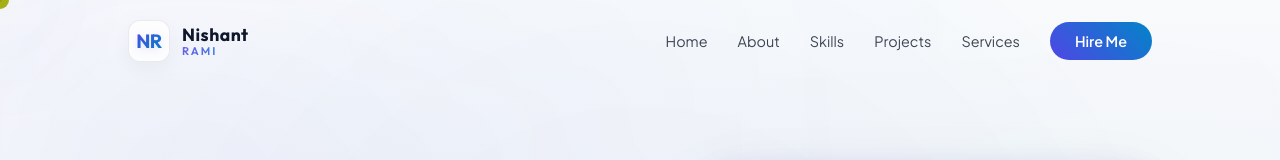
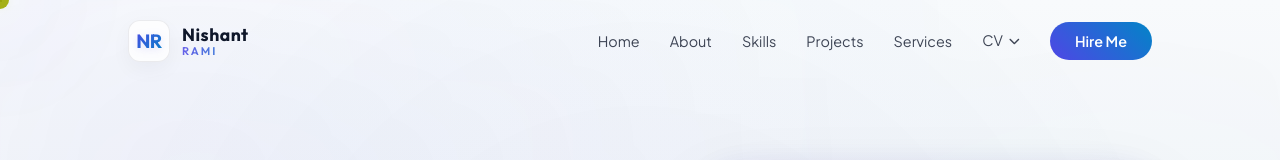
Before and after one commit to nishantrami/3D-web, a React (Vite) app: page / in a window 1280 px wide. Shown: the top 160 px of the page. Built offline with nearby package versions, Linux system fonts and the light colour scheme.

Commit message:
feat: Integrate premium glassmorphic CV dropdown in Navbar and navigation link in Footer

```diff
--- a/src/components/Footer.jsx
+++ b/src/components/Footer.jsx
@@ -46,6 +46,7 @@ const Footer = () => {
                         <li><a href="#about" onClick={(e) => handleNavClick(e, '#about')}>About</a></li>
                         <li><a href="#skills" onClick={(e) => handleNavClick(e, '#skills')}>Skills</a></li>
                         <li><a href="#projects" onClick={(e) => handleNavClick(e, '#projects')}>Projects</a></li>
+                        <li><a href="/NishantRami_CV.pdf" target="_blank" rel="noreferrer">View CV</a></li>
                         <li><a href="#contact" onClick={(e) => handleNavClick(e, '#contact')}>Contact</a></li>
                     </ul>
                 </div>
--- a/src/components/Navbar.jsx
+++ b/src/components/Navbar.jsx
@@ -36,6 +36,17 @@ const Navbar = () => {
                 <li><a href="#skills" onClick={(e) => handleNavClick(e, '#skills')}>Skills</a></li>
                 <li><a href="#projects" onClick={(e) => handleNavClick(e, '#projects')}>Projects</a></li>
                 <li><a href="#services" onClick={(e) => handleNavClick(e, '#services')}>Services</a></li>
+                <li className="nav-dropdown">
+                    <span className="dropdown-trigger">CV <i className="fas fa-chevron-down"></i></span>
+                    <div className="dropdown-menu">
+                        <a href="/NishantRami_CV.pdf" target="_blank" rel="noreferrer">
+                            <i className="fas fa-eye"></i> Show CV
+                        </a>
+                        <a href="/NishantRami_CV.pdf" download>
+                            <i className="fas fa-download"></i> Download CV
+                        </a>
+                    </div>
+                </li>
                 <li><a href="#contact" className="cta-nav" onClick={(e) => handleNavClick(e, '#contact')}>Hire Me</a></li>
             </ul>
         </nav>
--- a/src/index.css
+++ b/src/index.css
@@ -284,6 +284,89 @@ nav.scrolled {
     color: white !important;
     font-weight: 600 !important;
     opacity: 1 !important;
+}
+
+/* Navbar Dropdown styling */
+.nav-dropdown {
+    position: relative;
+    display: flex;
+    align-items: center;
+}
+
+.dropdown-trigger {
+    color: var(--text-white);
+    font-size: 0.9rem;
+    font-weight: 500;
+    cursor: pointer;
+    transition: var(--transition);
+    opacity: 0.8;
+    display: flex;
+    align-items: center;
+    gap: 6px;
+}
+
+.dropdown-trigger:hover {
+    opacity: 1;
+    color: var(--primary);
+}
+
+.dropdown-trigger i {
+    font-size: 0.7rem;
+    transition: transform 0.3s ease;
+}
+
+.nav-dropdown:hover .dropdown-trigger i {
+    transform: rotate(180deg);
+}
+
+.dropdown-menu {
+    position: absolute;
+    top: 100%;
+    left: 50%;
+    transform: translateX(-50%) translateY(10px);
+    opacity: 0;
+    visibility: hidden;
+    background: rgba(255, 255, 255, 0.9);
+    backdrop-filter: blur(20px) saturate(180%);
+    border: 1px solid var(--border-glass);
+    border-radius: 12px;
+    padding: 8px;
+    min-width: 160px;
+    display: flex;
+    flex-direction: column;
+    gap: 4px;
+    z-index: 1001;
+    box-shadow: 0 10px 30px rgba(0, 0, 0, 0.08);
+    transition: all 0.3s cubic-bezier(0.23, 1, 0.32, 1);
+    pointer-events: none;
+}
+
+.nav-dropdown:hover .dropdown-menu {
+    opacity: 1;
+    visibility: visible;
+    transform: translateX(-50%) translateY(0);
+    pointer-events: auto;
+}
+
+.dropdown-menu a {
+    padding: 10px 15px;
+    text-decoration: none !important;
+    color: var(--text-white) !important;
+    font-size: 0.85rem !important;
+    font-weight: 600 !important;
+    border-radius: 8px;
+    display: flex !important;
+    align-items: center;
+    gap: 10px;
+    transition: var(--transition);
+    opacity: 0.9 !important;
+}
+
+.dropdown-menu a:hover {
+    background: var(--primary-glow) !important;
+    color: var(--primary) !important;
+    opacity: 1 !important;
+    transform: translateX(4px);
 }
 
 /* Sections General */
```
Also changed, not shown: 1 other file (tests, documents, lock files or other folders).
